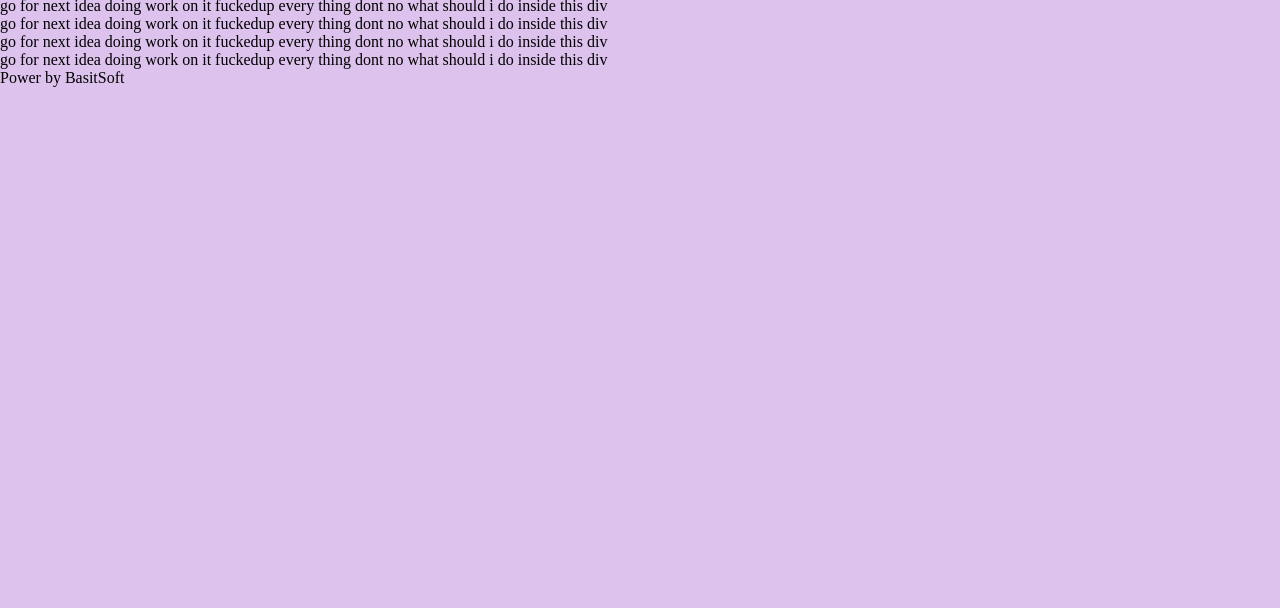
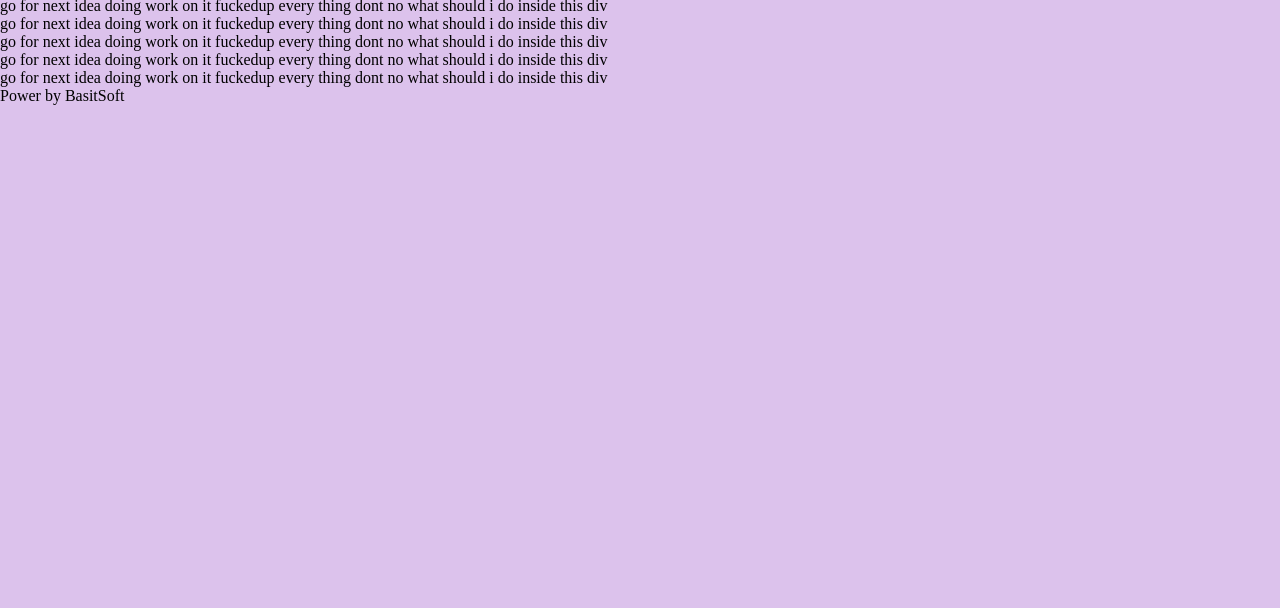
Before and after one commit to Muhammad-Basit2/pos-by-Basit, a plain HTML site: page index.html in a window 1280 px wide. Shown: the part 192-800 px from the top of the page. Drawn offline with Linux system fonts and the light colour scheme.

Commit message:
add a div

```diff
--- a/index.html
+++ b/index.html
@@ -72,6 +72,13 @@
             dont no what should  i do
             inside this div
         </div>
+        <div>
+            go for next idea
+            doing work on it
+            fuckedup every thing
+            dont no what should  i do
+            inside this div
+        </div>
 
     </section>
     <footer>
```
